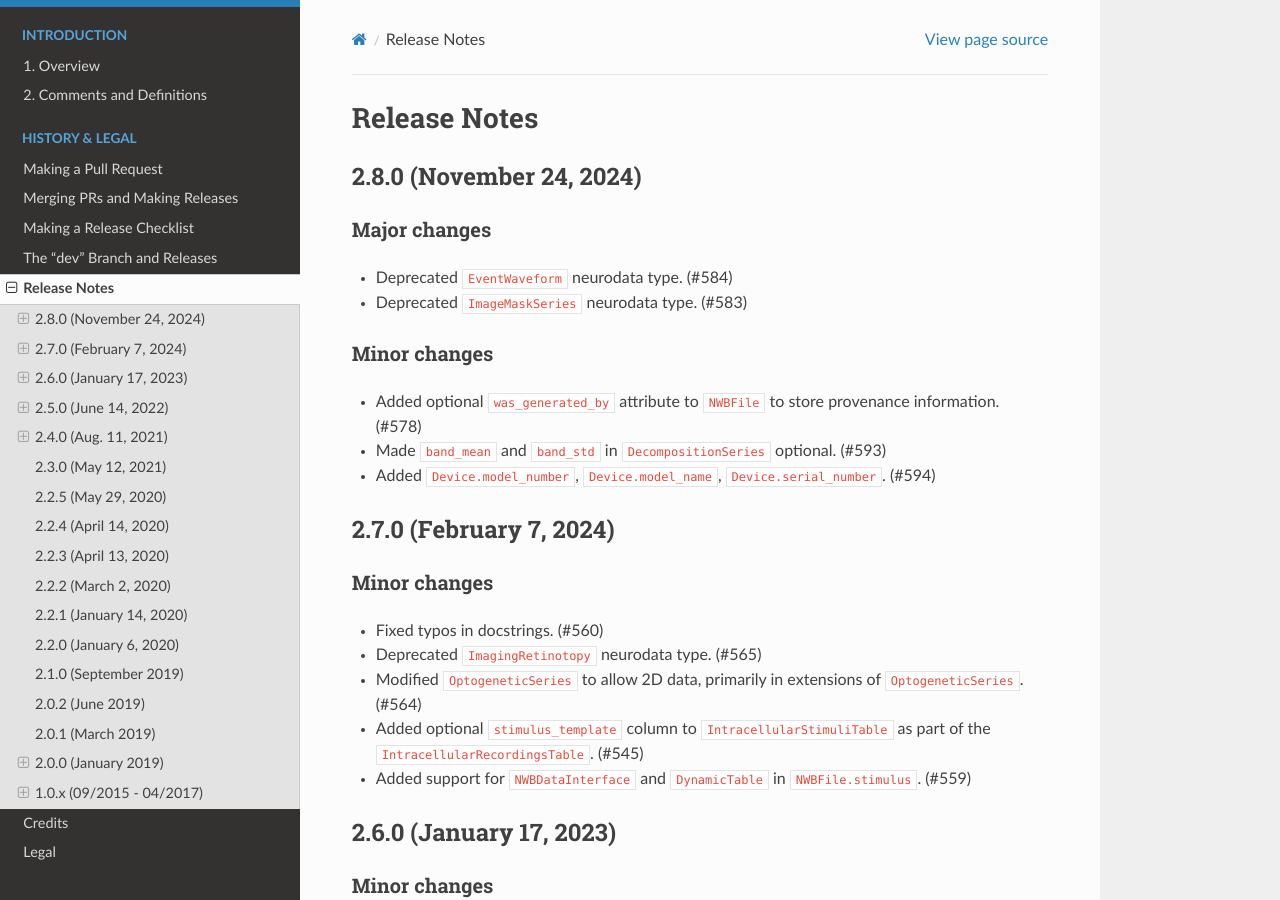
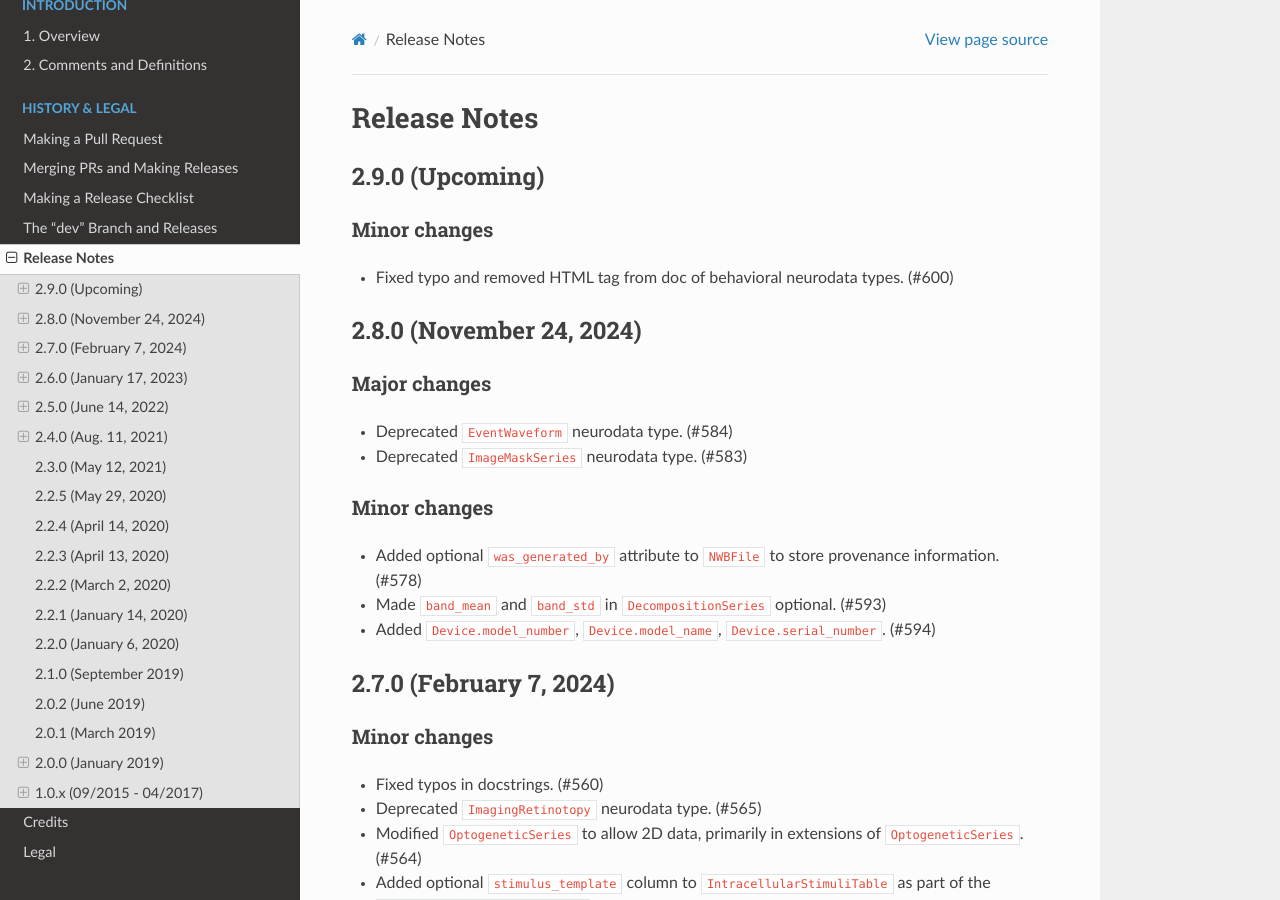
Before and after one commit to NeurodataWithoutBorders/nwb-schema, a Sphinx documentation site: the page built from docs/format/source/format_release_notes.rst, in a window 1280 px wide and 900 px high. Built offline with Sphinx 7.4.7 and the Read the Docs theme 3.1.0, drawn with Linux system fonts in a browser that asks for light colours.

Commit message:
Fix typo and remove HTML tag from doc in behavioral neurodata types (#600)

```diff
--- a/docs/format/source/conf.py
+++ b/docs/format/source/conf.py
@@ -83,9 +83,9 @@ copyright = u'2017-2024, Neurodata Without Borders'
 # built documents.
 #
 # The short X.Y version.
-version = '2.8.0'
+version = '2.9.0'
 # The full version, including alpha/beta/rc tags.
-release = '2.8.0'
+release = '2.9.0-alpha'
 
 # The language for content autogenerated by Sphinx. Refer to documentation
 # for a list of supported languages.
--- a/docs/format/source/format_release_notes.rst
+++ b/docs/format/source/format_release_notes.rst
@@ -2,6 +2,13 @@
 
 Release Notes
 =============
+
+2.9.0 (Upcoming)
+----------------
+
+Minor changes
+^^^^^^^^^^^^^
+- Fixed typo and removed HTML tag from doc of behavioral neurodata types. (#600)
 
 2.8.0 (November 24, 2024)
 -------------------------
```
Also changed, not shown: 3 other files.
